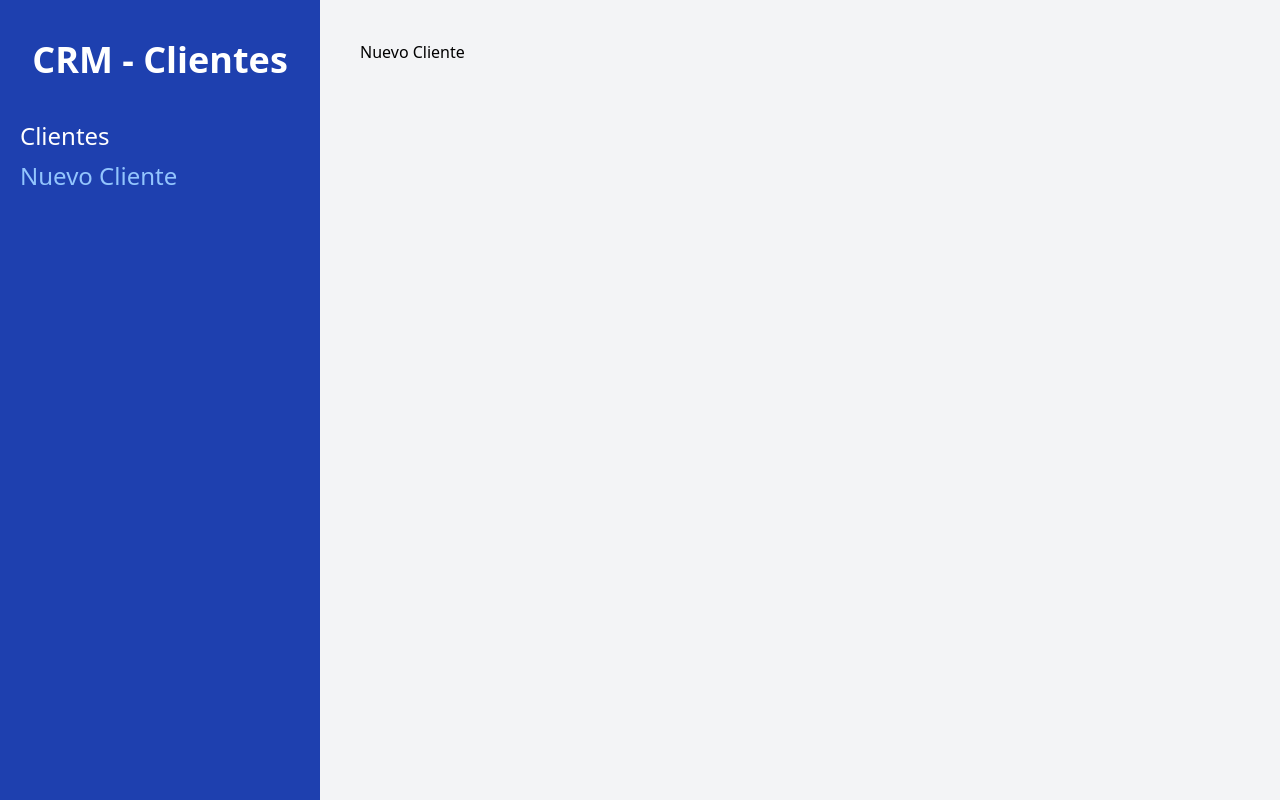
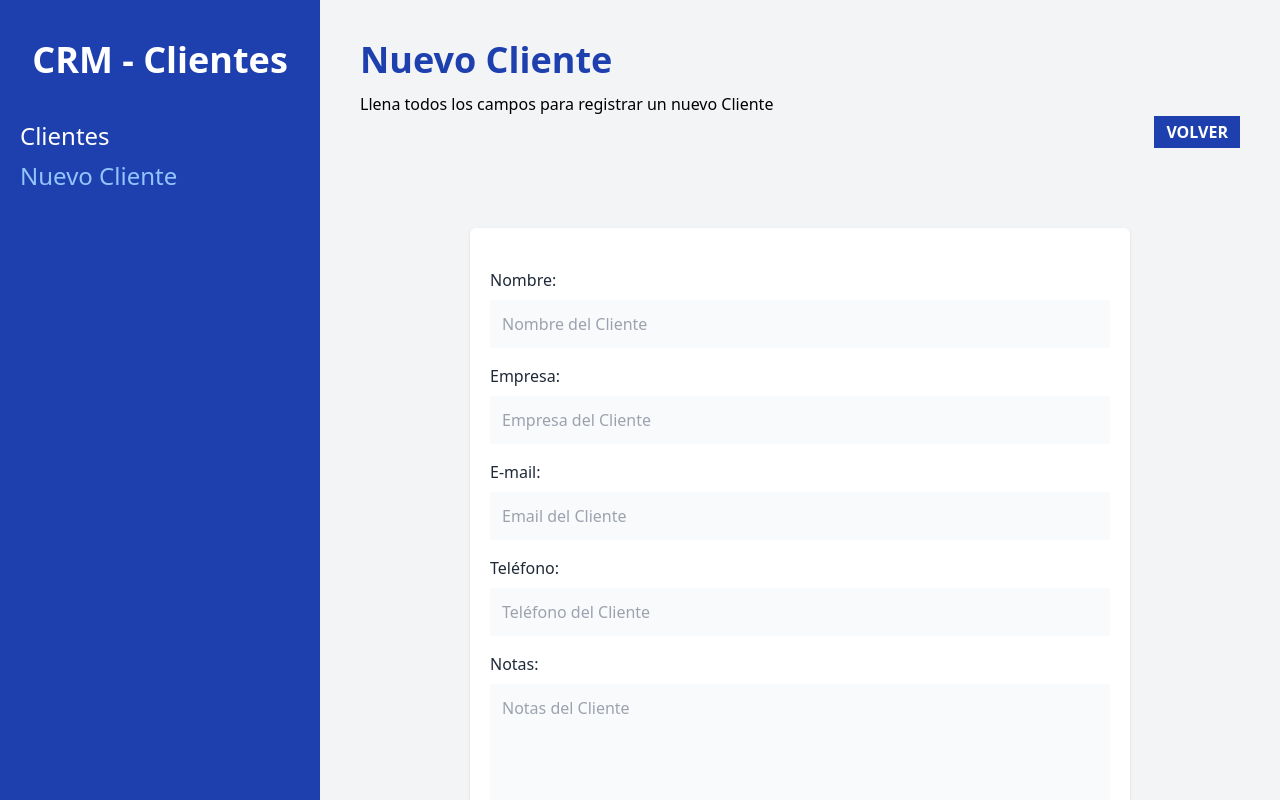
Before and after one commit to cfagomez/crm-clientes, a React (Vite) app: page /clientes/nuevo in a window 1280 px wide. Built offline with nearby package versions, Linux system fonts and the light colour scheme.

Commit message:
creacion componente Formulario

```diff
--- /dev/null
+++ b/src/components/Formulario.jsx
@@ -0,0 +1,77 @@
+const Formulario = () => {
+  return (
+    <>
+            <div className="mb-4">
+                <label
+                    className="text-gray-800"
+                    htmlFor="nombre"
+                >Nombre:</label>
+                <input
+                    id="nombre"
+                    type="text"
+                    className="mt-2 block w-full p-3 bg-gray-50"
+                    placeholder="Nombre del Cliente"
+                    name="nombre"
+                />
+            </div>
+            <div className="mb-4">
+                <label
+                    className="text-gray-800"
+                    htmlFor="empresa"
+                >Empresa:</label>
+                <input
+                    id="empresa"
+                    type="text"
+                    className="mt-2 block w-full p-3 bg-gray-50"
+                    placeholder="Empresa del Cliente"
+                    name="empresa"
+                />
+            </div>
+
+            <div className="mb-4">
+                <label
+                    className="text-gray-800"
+                    htmlFor="email"
+                >E-mail:</label>
+                <input
+                    id="email"
+                    type="email"
+                    className="mt-2 block w-full p-3 bg-gray-50"
+                    placeholder="Email del Cliente"
+                    name="email"
+                />
+            </div>
+
+            <div className="mb-4">
+                <label
+                    className="text-gray-800"
+                    htmlFor="telefono"
+                >Teléfono:</label>
+                <input
+                    id="telefono"
+                    type="tel"
+                    className="mt-2 block w-full p-3 bg-gray-50"
+                    placeholder="Teléfono del Cliente"
+                    name="telefono"
+                />
+            </div>
+
+            <div className="mb-4">
+                <label
+                    className="text-gray-800"
+                    htmlFor="notas"
+                >Notas:</label>
+                <textarea
+                    as="textarea"
+                    id="notas"
+                    type="text"
+                    className="mt-2 block w-full p-3 bg-gray-50 h-40 align-self"
+                    placeholder="Notas del Cliente"
+                    name="notas"
+                />
+            </div>
+        </>
+  )
+}
+
+export default Formulario
--- a/src/pages/NuevoCliente.jsx
+++ b/src/pages/NuevoCliente.jsx
@@ -1,10 +1,23 @@
 import React from 'react'
+import Formulario from '../components/Formulario'
 
 const NuevoCliente = () => {
   return (
-    <div>
-      <h1>Nuevo Cliente</h1>
-    </div>
+    <>
+      <h1 className='font-black text-4xl text-blue-800'>Nuevo Cliente</h1>
+      <p className='mt-3'>Llena todos los campos para registrar un nuevo Cliente</p>
+      <div className='flex justify-end'>
+        <button className='bg-blue-800 text-white px-3 py-1 font-bold uppercase'>Volver</button>
+      </div>
+      <div className='bg-white shadow rounded-md md:w-3/4 mx-auto px-5 py-10 mt-20'>
+        <Formulario />
+        <input
+          type="submit"
+          className='mt-5 w-full bg-blue-800 p-3 uppercase font-bold text-white text-xl'
+          value="Registrar Cliente"
+        />
+      </div>
+    </>
   )
 }
 
```
Also changed, not shown: src/components/Layout.jsx (+4 -4 lines).
